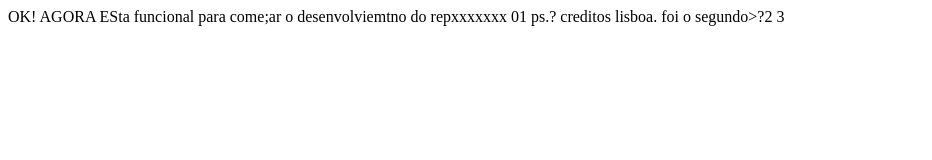
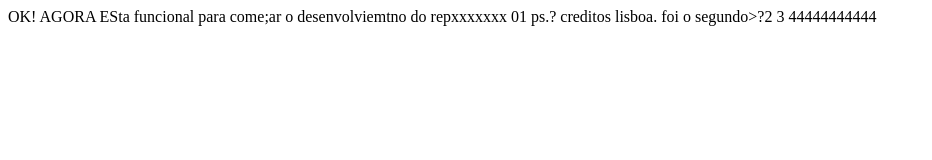
Before and after one commit to eversoncosta/rep, a plain HTML site: page rep01/WebContent/index.html in a window 1280 px wide. Shown: the whole page, without its empty margins (0-932 px from the left). Drawn offline with Linux system fonts and the light colour scheme.

Commit message:
444 cvomite -ec

```diff
--- a/rep01/WebContent/index.html
+++ b/rep01/WebContent/index.html
@@ -7,7 +7,7 @@
 <body>
 OK! AGORA ESta funcional para come;ar o desenvolviemtno do repxxxxxxx 01
 
-ps.? creditos lisboa. foi o segundo>?2 3
+ps.? creditos lisboa. foi o segundo>?2 3  44444444444
 
 </body>
 </html>
```
